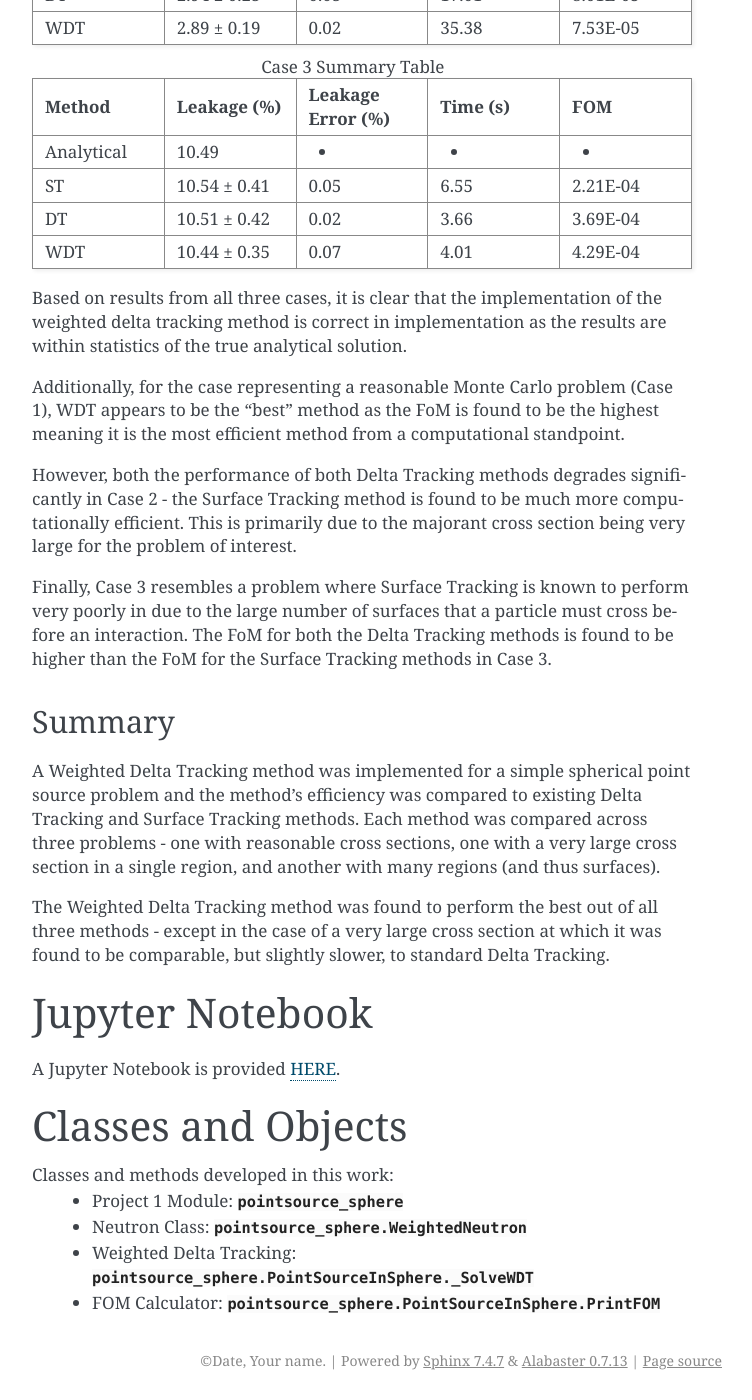
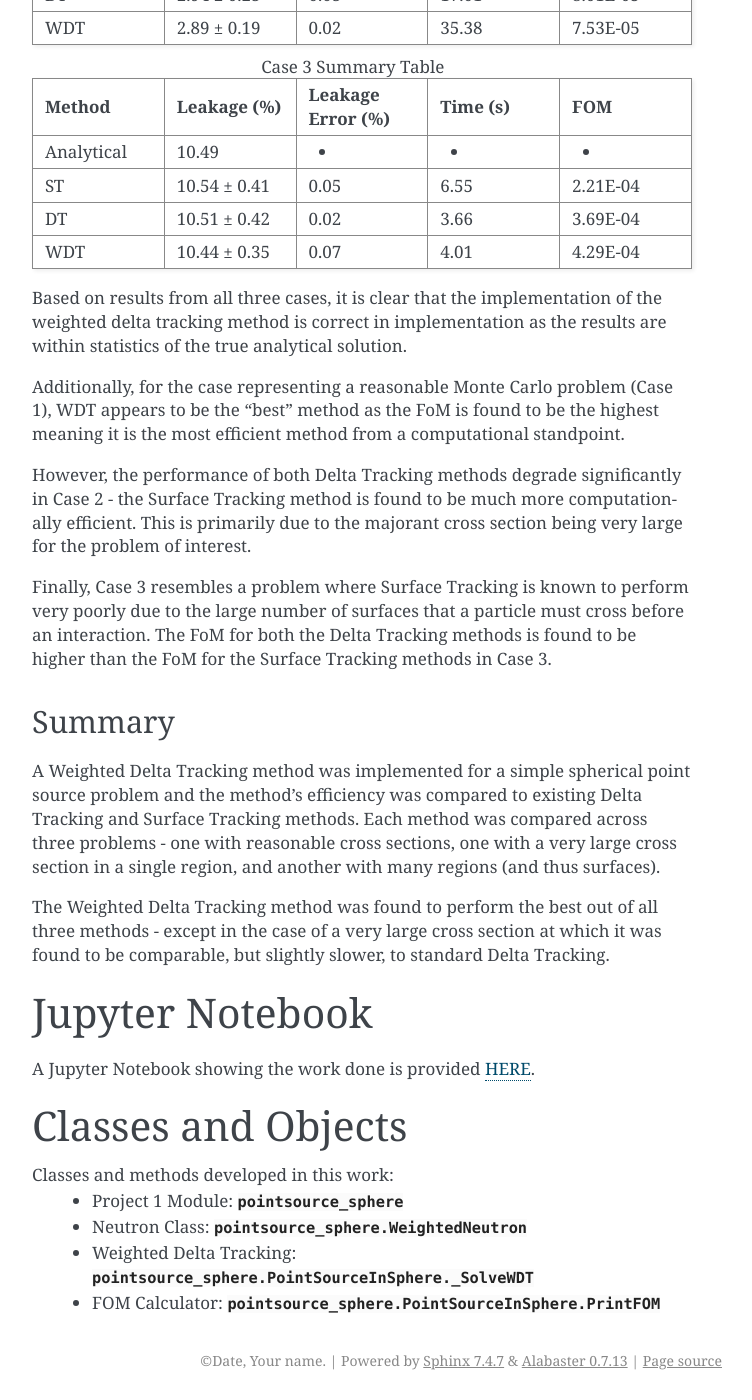
Before and after one commit to jfaulkner31/arp_public, a Sphinx documentation site: the page built from documentation/projects/project1.rst, in a window 1280 px wide and 1400 px high, scrolled down 5161 px. Shown: the whole window, without its empty margins (388-1140 px from the left). Built offline with Sphinx 7.4.7, drawn with Linux system fonts in a browser that asks for light colours; some of the changed text lies outside the part shown.

Commit message:
latest to main branch

```diff
--- a/documentation/projects/project1.rst
+++ b/documentation/projects/project1.rst
@@ -80,7 +80,7 @@ Russian Roulette
 ^^^^^^^^^^^^^^^^^^^^^^^
 To avoid particles with extremely low weights (and thus avoid tracking particles with little contribution to the overall problem), Russian Roulette can be "played"
 after a particles weight is updated coming out of a collision. First a threshold weight, :math:`w_{th} \approx 0.25` is chosen to define a cutoff
-at which the Russian Roulette subroutine is run. Then, a random number, :math:`\eta` is rolled. If :math:`\eta` is found to be less than the current
+at which the Russian Roulette subroutine is run. Then, a random number, :math:`\eta`, is rolled. If :math:`\eta` is found to be less than the current
 particles weight, the particle survives and is set to its starting weight (usually 1.0). Otherwise, the particle is killed completely. The whole routine
 can be performed in the following code snippet:
 
@@ -179,10 +179,10 @@ the results are within statistics of the true analytical solution.
 Additionally, for the case representing a reasonable Monte Carlo problem (Case 1), WDT appears to be the "best" method as the FoM is found to be the highest meaning
 it is the most efficient method from a computational standpoint.
 
-However, both the performance of both Delta Tracking methods degrades significantly in Case 2 - the Surface Tracking method is found to be much more
+However, the performance of both Delta Tracking methods degrade significantly in Case 2 - the Surface Tracking method is found to be much more
 computationally efficient. This is primarily due to the majorant cross section being very large for the problem of interest.
 
-Finally, Case 3 resembles a problem where Surface Tracking is known to perform very poorly in due to the large number of surfaces that a particle must cross
+Finally, Case 3 resembles a problem where Surface Tracking is known to perform very poorly due to the large number of surfaces that a particle must cross
 before an interaction. The FoM for both the Delta Tracking methods is found to be higher than the FoM for the Surface Tracking methods in Case 3.
 
 
@@ -203,7 +203,7 @@ in the case of a very large cross section at which it was found to be comparable
 
 Jupyter Notebook
 ---------------------------------------------
-A Jupyter Notebook is provided :ref:`HERE <proj1_jupyter_notebook>`.
+A Jupyter Notebook showing the work done is provided :ref:`HERE <proj1_jupyter_notebook>`.
 
 
 .. _project1_classes:
```
Also changed, not shown: other parts of documentation/projects/project1.rst (+1 -1 lines).
